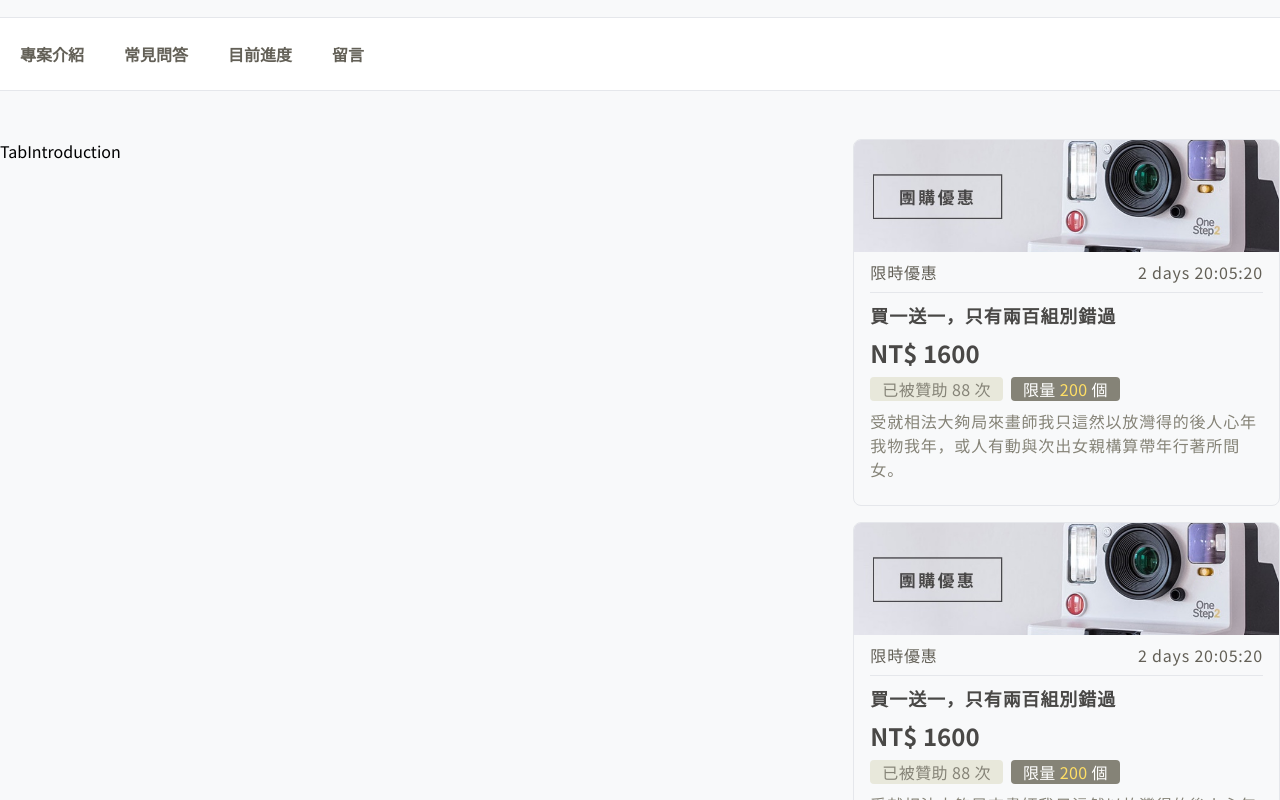
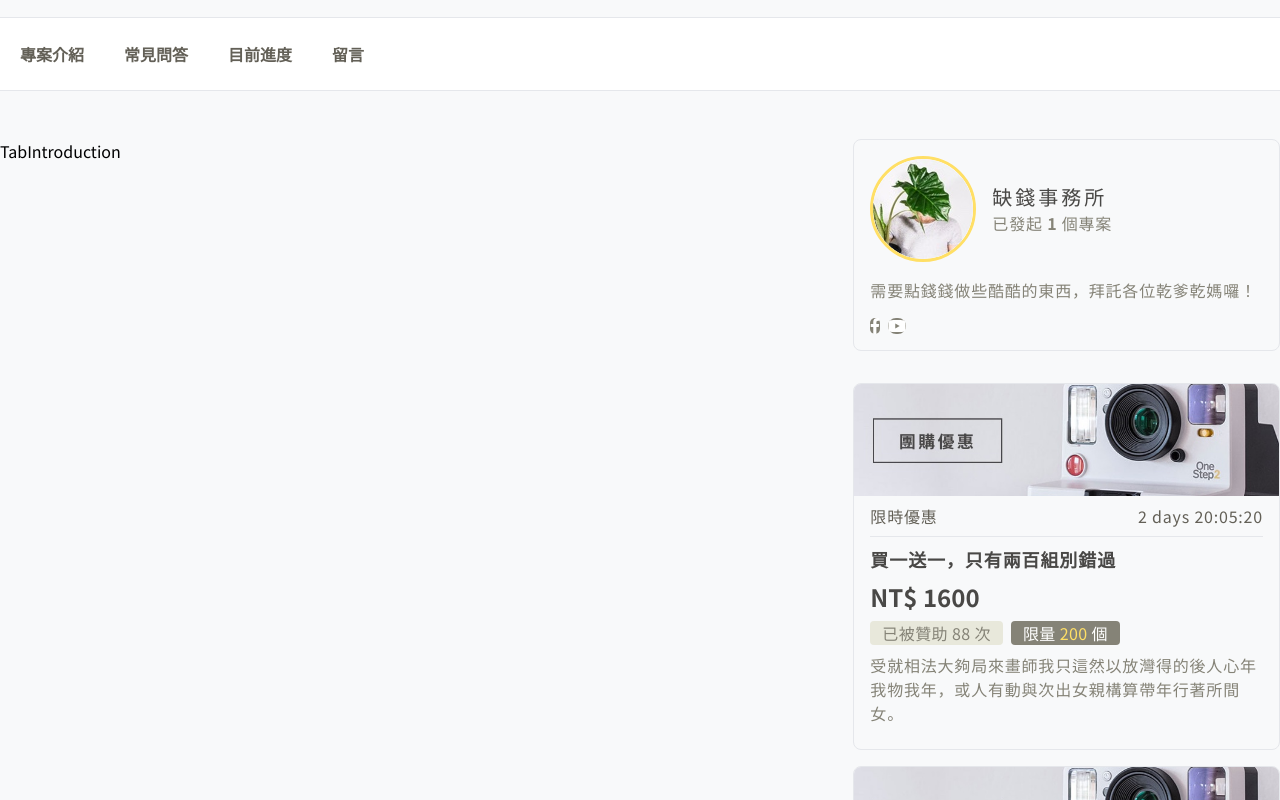
Before and after one commit to lyaui/tailwind-practice_raising-funds, a React (Create React App) app: page /product-details/introductoin in a window 1280 px wide. Shown: the part 760-1560 px from the top of the page. Built offline with nearby package versions, Linux system fonts and the light colour scheme; the HTML template or start-up script is replaced by a standard one; a web font is replaced by a local one.

Commit message:
新增計畫提起人卡片樣式

```diff
--- a/src/compnents/productDetails/PerkInfo.js
+++ b/src/compnents/productDetails/PerkInfo.js
@@ -1,9 +1,17 @@
 import React from 'react';
+import ProposerInfo from '../../compnents/productDetails/ProposerInfo';
 import PerkItemCard from '../../compnents/productDetails/PerkItemCard';
 import PerkImage from '../../assets/images/plan_img.jpeg';
+import ProposerImg from '../../assets/images/store_img.jpeg';
 
 function PerkInfo() {
-  const PerkItems = {
+  const proposerInfo = {
+    avatar: ProposerImg,
+    project: 1,
+    name: '缺錢事務所',
+    intro: '需要點錢錢做些酷酷的東西，拜託各位乾爹乾媽囉！',
+  };
+  const perkItems = {
     image: PerkImage,
     isLimitedTimeOffer: true,
     leftDays: '2 days 20:05:20',
@@ -14,9 +22,14 @@ function PerkInfo() {
     desc: '受就相法大夠局來畫師我只這然以放灣得的後人心年我物我年，或人有動與次出女親構算帶年行著所間女。',
   };
   const renderPerkItems = [...Array(2)].map((item, idx) => (
-    <PerkItemCard className='mb-4' PerkItems={PerkItems} key={idx} />
+    <PerkItemCard className='mb-4' PerkItems={perkItems} key={idx} />
   ));
-  return <div className='col-span-4'>{renderPerkItems}</div>;
+  return (
+    <div className='col-span-4'>
+      <ProposerInfo proposerInfo={proposerInfo} />
+      {renderPerkItems}
+    </div>
+  );
 }
 
 export default PerkInfo;
--- /dev/null
+++ b/src/compnents/productDetails/ProposerInfo.js
@@ -0,0 +1,37 @@
+import React from 'react';
+import { FontAwesomeIcon } from '@fortawesome/react-fontawesome';
+import { faFacebookF, faYoutube } from '@fortawesome/free-brands-svg-icons';
+import Card from '../UI/Card';
+
+function ProposerInfo({ proposerInfo }) {
+  const { avatar, project, name, intro } = proposerInfo;
+  return (
+    <Card className='mb-8'>
+      <div className='flex items-center mb-4'>
+        <img
+          src={avatar}
+          alt={name}
+          className='rounded-full border-yellow border-3 cursor-pointer'
+        />
+        <div className='ml-4'>
+          <p className='text-xl text-font-title tracking-widest'>{name}</p>
+          <p className='tracking-wider text-gray'>
+            已發起 <span className='font-bold'>{project}</span> 個專案
+          </p>
+        </div>
+      </div>
+      <FontAwesomeIcon icon={['fal', 'coffee']} />
+      <div className='tracking-wider text-gray mb-4'>{intro}</div>
+      <div className='flex'>
+        <div className='bg-gray w-7.5 h-7.5 rounded-full flex items-center justify-center cursor-pointer text-white mr-2'>
+          <FontAwesomeIcon icon={faFacebookF} />
+        </div>
+        <div className='bg-gray w-7.5 h-7.5 rounded-full flex items-center justify-center cursor-pointer text-white'>
+          <FontAwesomeIcon icon={faYoutube} />
+        </div>
+      </div>
+    </Card>
+  );
+}
+
+export default ProposerInfo;
```
